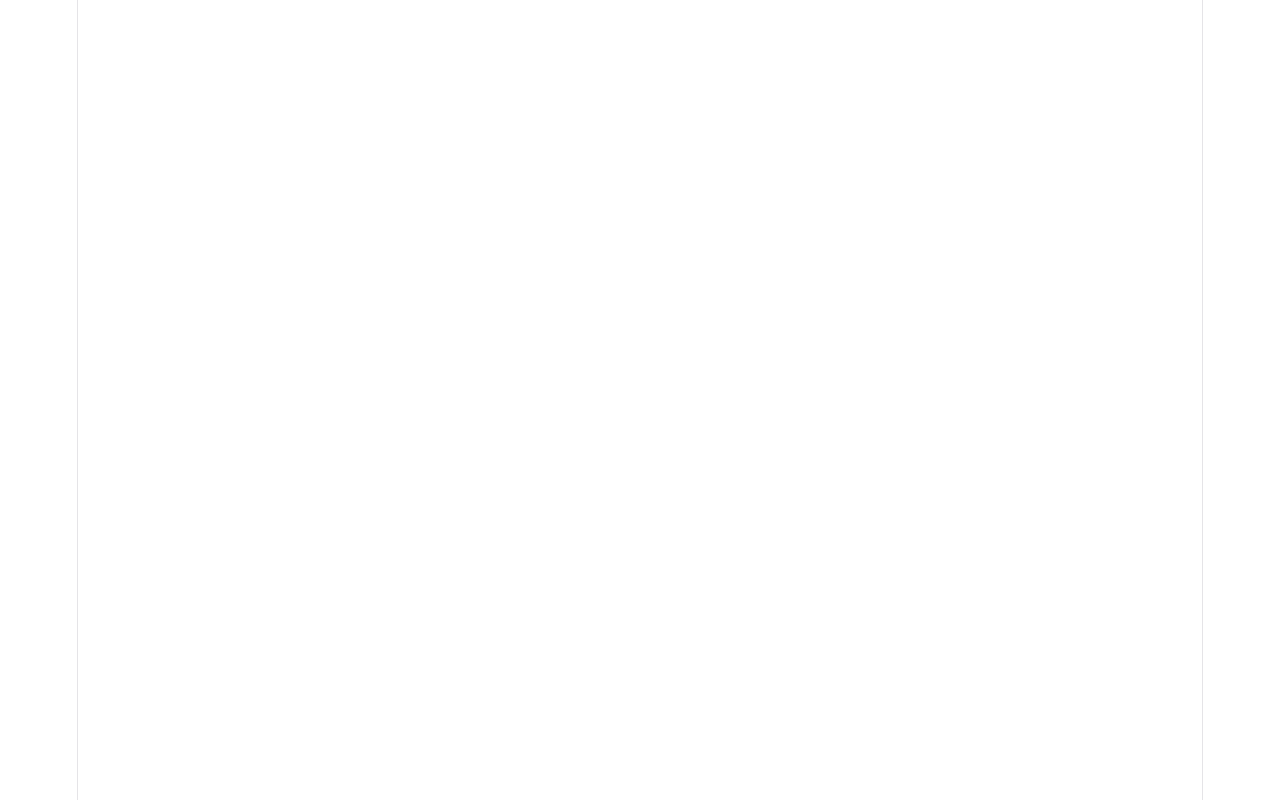
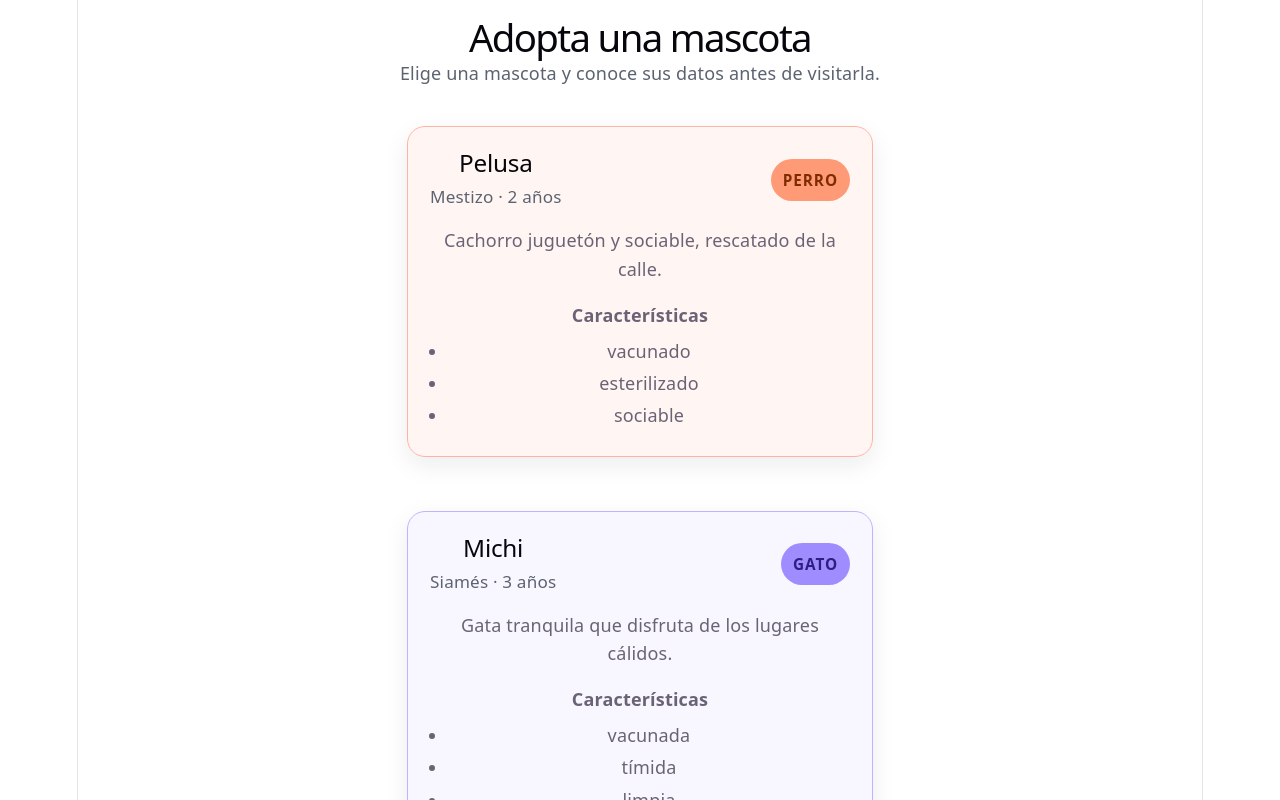
Before and after one commit to francisco-ribeiro-varas/bonus-track-prueba-3, a React (Vite) app: page / in a window 1280 px wide. Shown: the top 800 px of the page. Built offline with nearby package versions, Linux system fonts and the light colour scheme.

Commit message:
feat: componente MascotaCard con props y validacion

```diff
--- a/src/App.css
+++ b/src/App.css
@@ -182,3 +182,140 @@
     border-right-color: var(--border);
   }
 }
+
+.app-page {
+  padding: 24px;
+  max-width: 1200px;
+  margin: 0 auto;
+}
+
+.app-header {
+  text-align: center;
+  margin-bottom: 24px;
+}
+
+.app-header h1 {
+  margin: 0 0 10px;
+  font-size: clamp(2rem, 3vw, 2.8rem);
+}
+
+.app-header p {
+  margin: 0;
+  color: var(--text-muted, #5c6370);
+}
+
+.mascotas-grid {
+  display: grid;
+  grid-template-columns: repeat(auto-fit, minmax(280px, 1fr));
+  gap: 22px;
+  margin-bottom: 28px;
+}
+
+.counter {
+  font-size: 16px;
+  padding: 5px 10px;
+  border-radius: 5px;
+  color: var(--accent);
+  background: var(--accent-bg);
+  border: 2px solid transparent;
+  transition: border-color 0.3s;
+  margin-bottom: 24px;
+
+  &:hover {
+    border-color: var(--accent-border);
+  }
+  &:focus-visible {
+    outline: 2px solid var(--accent);
+    outline-offset: 2px;
+  }
+}
+
+.mascota-card {
+  border: 1px solid var(--border);
+  border-radius: 18px;
+  padding: 22px;
+  background: var(--card-bg, #fff);
+  box-shadow: 0 8px 24px rgba(16, 24, 40, 0.08);
+  max-width: 420px;
+  margin: 16px auto;
+}
+
+.mascota-card__header {
+  display: flex;
+  justify-content: space-between;
+  gap: 16px;
+  align-items: center;
+  margin-bottom: 16px;
+}
+
+.mascota-card__nombre {
+  margin: 0;
+  font-size: 1.35rem;
+}
+
+.mascota-card__subtitulo {
+  margin: 6px 0 0;
+  color: var(--text-muted, #5c6370);
+  font-size: 0.95rem;
+}
+
+.mascota-card__badge {
+  display: inline-flex;
+  align-items: center;
+  padding: 8px 12px;
+  border-radius: 999px;
+  font-size: 0.85rem;
+  font-weight: 700;
+  text-transform: uppercase;
+  letter-spacing: 0.06em;
+}
+
+.mascota-card__descripcion {
+  margin: 0 0 18px;
+  line-height: 1.6;
+}
+
+.mascota-card__caracteristicas h3 {
+  margin: 0 0 10px;
+  font-size: 1rem;
+}
+
+.mascota-card__caracteristicas ul {
+  list-style: disc;
+  padding-left: 18px;
+  margin: 0;
+}
+
+.mascota-card__caracteristicas li {
+  margin-bottom: 6px;
+}
+
+.especie-perro {
+  border-color: #ffb4a2;
+  background-color: rgba(255, 180, 162, 0.12);
+}
+
+.especie-perro .mascota-card__badge {
+  background: #ff9a76;
+  color: #7f2d00;
+}
+
+.especie-gato {
+  border-color: #c0b3ff;
+  background-color: rgba(192, 179, 255, 0.12);
+}
+
+.especie-gato .mascota-card__badge {
+  background: #9f8dff;
+  color: #2d1f7f;
+}
+
+.especie-otro {
+  border-color: #7ed5c7;
+  background-color: rgba(126, 213, 199, 0.12);
+}
+
+.especie-otro .mascota-card__badge {
+  background: #57c1a8;
+  color: #084741;
+}
--- a/src/App.jsx
+++ b/src/App.jsx
@@ -1,8 +1,6 @@
 import { useState } from 'react'
 import { mascotas } from './data/mascotas'
-import reactLogo from './assets/react.svg'
-import viteLogo from './assets/vite.svg'
-import heroImg from './assets/hero.png'
+import MascotaCard from './components/MascotaCard'
 import './App.css'
 
 function App() {
@@ -11,9 +9,34 @@ function App() {
   console.log('Mascotas cargadas:', mascotas)
 
   return (
-    <>
+    <main className="app-page">
+      <section className="app-header">
+        <h1>Adopta una mascota</h1>
+        <p>Elige una mascota y conoce sus datos antes de visitarla.</p>
+      </section>
 
-    </>
+      <section className="mascotas-grid">
+        {mascotas.map((mascota) => (
+          <MascotaCard
+            key={mascota.id}
+            nombre={mascota.nombre}
+            raza={mascota.raza}
+            edad={mascota.edad}
+            especie={mascota.especie}
+            descripcion={mascota.descripcion}
+            caracteristicas={mascota.caracteristicas}
+          />
+        ))}
+      </section>
+
+      <button
+        type="button"
+        className="counter"
+        onClick={() => setCount((count) => count + 1)}
+      >
+        Count is {count}
+      </button>
+    </main>
   )
 }
 
--- a/src/components/MascotaCard.jsx
+++ b/src/components/MascotaCard.jsx
@@ -0,0 +1,32 @@
+function MascotaCard({ nombre, raza, edad, especie, descripcion, caracteristicas }) {
+  const especieClase = especie.toLowerCase() === 'perro'
+    ? 'especie-perro'
+    : especie.toLowerCase() === 'gato'
+      ? 'especie-gato'
+      : 'especie-otro'
+
+  return (
+    <article className={`mascota-card ${especieClase}`}>
+      <header className="mascota-card__header">
+        <div>
+          <h2 className="mascota-card__nombre">{nombre}</h2>
+          <p className="mascota-card__subtitulo">{raza} · {edad} años</p>
+        </div>
+        <span className="mascota-card__badge">{especie}</span>
+      </header>
+
+      <p className="mascota-card__descripcion">{descripcion}</p>
+
+      <div className="mascota-card__caracteristicas">
+        <h3>Características</h3>
+        <ul>
+          {caracteristicas.map((item, index) => (
+            <li key={index}>{item}</li>
+          ))}
+        </ul>
+      </div>
+    </article>
+  )
+}
+
+export default MascotaCard
```
Also changed, not shown: IA.txt.
